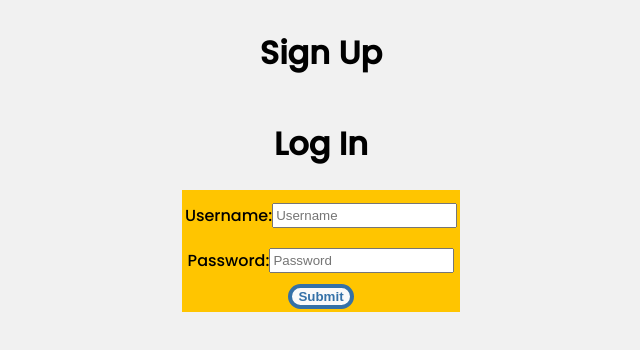
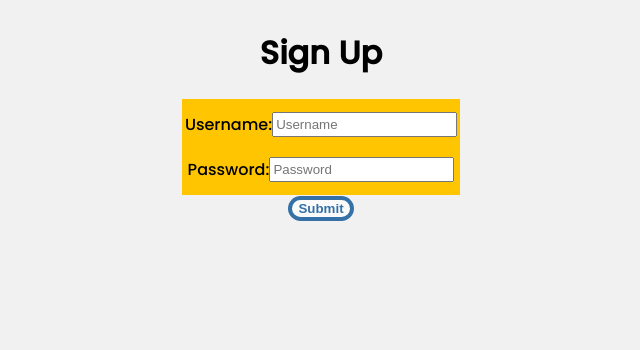
Before and after one commit to ajg7/front-end, a React (Create React App) app: page /signup in a window 1280 px wide. Shown: the top 350 px of the page, without its empty margins (319-959 px from the left). Built offline with nearby package versions, Linux system fonts and the light colour scheme.

Commit message:
added styled component to the sign up page

```diff
--- a/src/components/SignupForm.js
+++ b/src/components/SignupForm.js
@@ -4,7 +4,36 @@
 import * as yup from "yup";
 import {axiosWithAuth} from "../utils/axiosWithAuth";
 import { useHistory } from "react-router-dom";
-import StyledForm from "./Form.js";
+import styled from "styled-components";
+
+
+const StyledSignupFrom = styled.div`
+    .form-labels {
+        border: 3px solid ${({ theme }) => theme.secondaryColor};
+        background-color: ${({ theme }) => theme.secondaryColor};
+    }
+    label {
+        display: flex;
+        justify-content: center;
+        padding: ${({ theme }) => theme.space};
+    }
+
+    button {
+        border: 4px solid ${({ theme }) => theme.primaryColor};
+        border-radius: 20px;
+        text-align: center;
+        color: ${({ theme }) => theme.primaryColor};
+        background-color: ${({ theme }) => theme.offWhite};
+        font-weight: bold;
+
+        &:hover {
+            color: ${({ theme }) => theme.offWhite};
+            background-color: ${({ theme }) => theme.primaryColor};
+            transition: all 0.3s ease-in-out;
+        }
+    }
+
+`
 
 
 
@@ -85,7 +114,8 @@
                         <div>{formErrors.username}</div>
                         <div>{formErrors.password}</div>
                     </div>
-                <StyledForm>
+                    <StyledSignupFrom>
+                        <div className="form-labels">
                             <div>
                                 <label> Username:
                                     <input
@@ -96,6 +126,8 @@
                                     placeholder="Username"
                                     />
                                 </label>
+                            </div>
+                            <div>
                                 <label> Password:
                                     <input
                                     value={formValues.password}
@@ -106,8 +138,11 @@
                                     />
                                 </label>
                             </div>
+                        </div>
+                            <div>
                                 <button disabled={disabled}>Submit</button>
-                </StyledForm>
+                            </div>
+                    </StyledSignupFrom>
                     </form>
         </>
     )
```
Lines whose indentation alone changed are shown as unchanged.
